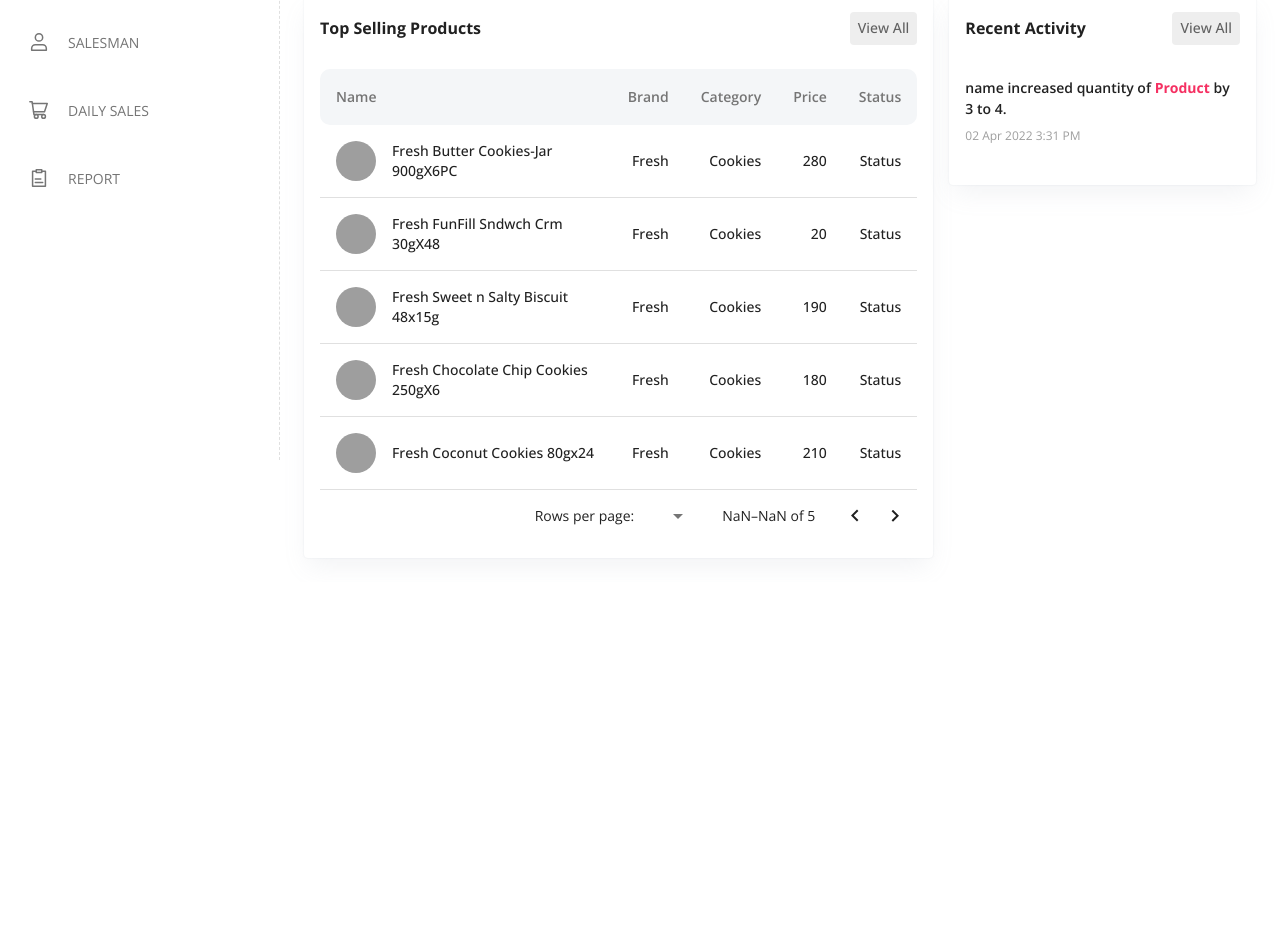
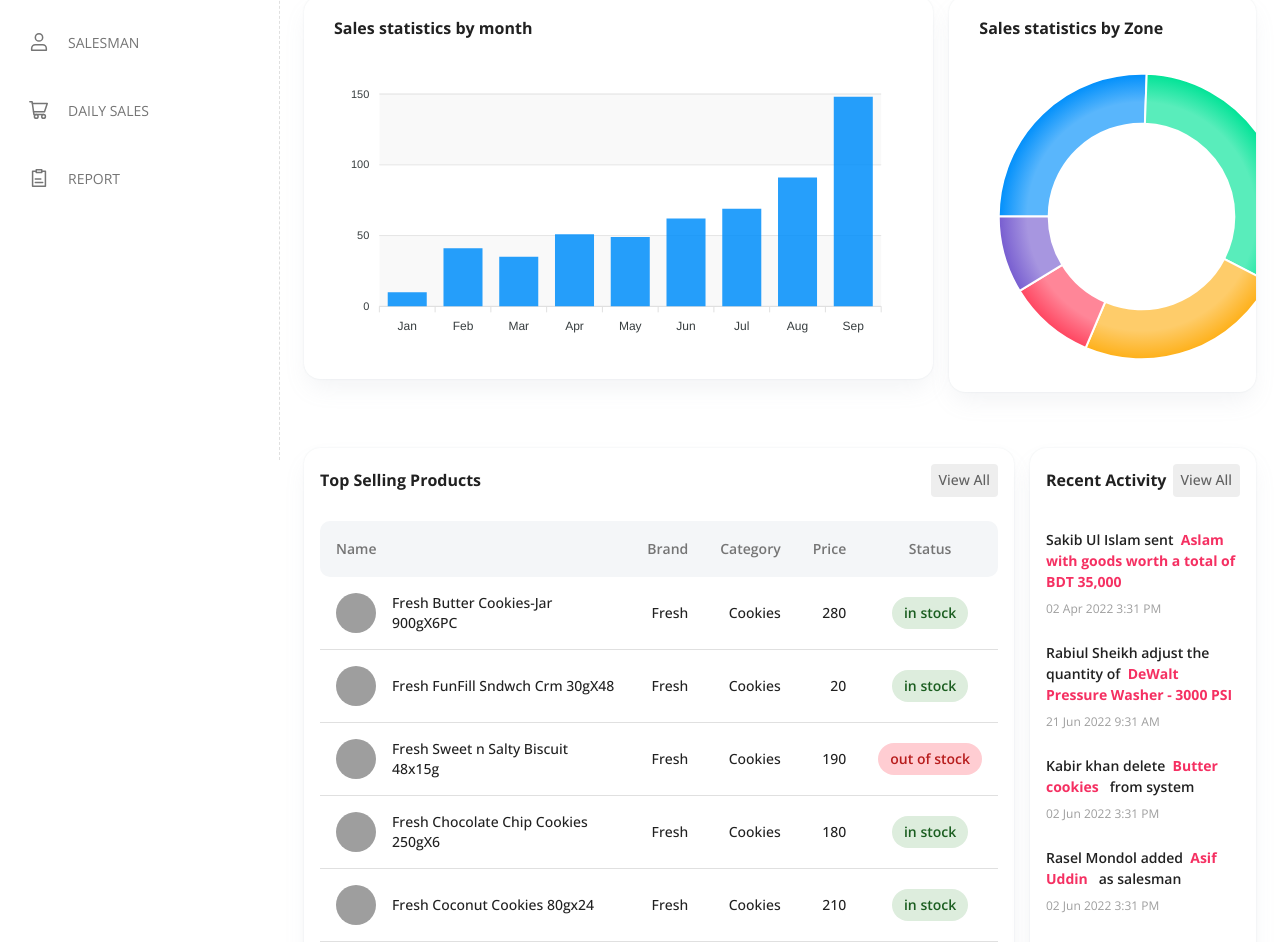
Before and after one commit to ssjisan/inventesy-dashboard, a React (Create React App) app: page / in a window 1280 px wide. Shown: the part 340-1282 px from the top of the page. Before the commit the page ends 922 px from the top, so only its background shows below. Built offline with nearby package versions, Linux system fonts and the light colour scheme; grey boxes are pictures that could not be loaded.

Commit message:
bar chrt and pie chart added

```diff
--- a/package.json
+++ b/package.json
@@ -11,7 +11,9 @@
     "@testing-library/jest-dom": "^5.16.5",
     "@testing-library/react": "^13.4.0",
     "@testing-library/user-event": "^13.5.0",
+    "apexcharts": "^3.36.3",
     "react": "^18.2.0",
+    "react-apexcharts": "^1.4.0",
     "react-dom": "^18.2.0",
     "react-router": "^6.4.4",
     "react-router-dom": "^6.4.4",
--- /dev/null
+++ b/src/Assets/FakeData/ActivityLog.json
@@ -0,0 +1,37 @@
+[
+  {
+    "id": 1,
+    "action": "load",
+    "performedBy": "Sakib Ul Islam",
+    "description": "Aslam with goods worth a total of BDT 35,000",
+    "time": "02 Apr 2022 3:31 PM"
+  },
+  {
+    "id": 2,
+    "action": "adjust",
+    "performedBy": "Rabiul Sheikh",
+    "description": "DeWalt Pressure Washer - 3000 PSI",
+    "time": "21 Jun 2022 9:31 AM"
+  },
+  {
+    "id": 3,
+    "action": "delete",
+    "performedBy": "Kabir khan",
+    "description": "Butter cookies",
+    "time": "02 Jun 2022 3:31 PM"
+  },
+  {
+    "id": 4,
+    "action": "join",
+    "performedBy": "Rasel Mondol",
+    "description": "Asif Uddin",
+    "time": "02 Jun 2022 3:31 PM"
+  },
+  {
+    "id": 5,
+    "action": "join",
+    "performedBy": "Sunam Saha",
+    "description": "Akash Barua",
+    "time": "02 Jun 2022 3:31 PM"
+  }
+]
--- /dev/null
+++ b/src/Components/Dashboard/BarChart.js
@@ -0,0 +1,67 @@
+import { Box, Typography } from "@mui/material";
+import React from "react";
+import ReactApexChart from "react-apexcharts";
+
+const state = {
+  series: [
+    {
+      name: "Sales",
+      data: [10, 41, 35, 51, 49, 62, 69, 91, 148],
+    },
+  ],
+  options: {
+    chart: {
+      height: 350,
+      type: "line",
+      zoom: {
+        enabled: true,
+      },
+      toolbar: {
+        show: false,
+      },
+    },
+    dataLabels: {
+      enabled: false,
+    },
+    stroke: {
+      curve: "straight",
+    },
+    grid: {
+      row: {
+        colors: ["#f3f3f3", "transparent"], // takes an array which will be repeated on columns
+        opacity: 0.5,
+      },
+    },
+    xaxis: {
+      categories: [
+        "Jan",
+        "Feb",
+        "Mar",
+        "Apr",
+        "May",
+        "Jun",
+        "Jul",
+        "Aug",
+        "Sep",
+      ],
+    },
+  },
+};
+export default function BarChart() {
+  return (
+    <Box>
+      <Typography
+        sx={{ fontSize: "16px", fontWeight: 700, mb: 3 }}
+        color="text.1000"
+      >
+        Sales statistics by month
+      </Typography>
+      <ReactApexChart
+        options={state.options}
+        series={state.series}
+        type="bar"
+        height={280}
+      />
+    </Box>
+  );
+}
--- /dev/null
+++ b/src/Components/Dashboard/PieChart.js
@@ -0,0 +1,67 @@
+import { Box, Typography } from "@mui/material";
+import React from "react";
+import ReactApexChart from "react-apexcharts";
+const state = {
+  series: [44, 55, 41, 17, 15],
+  options: {
+    chart: {
+      width: 490,
+      type: "donut",
+    },
+    plotOptions: {
+      pie: {
+        startAngle: -90,
+        endAngle: 270,
+      },
+    },
+    dataLabels: {
+      enabled: false,
+    },
+    fill: {
+      type: "gradient",
+    },
+    responsive: [
+      {
+        breakpoint: 767,
+        options: {
+          chart: {
+            width: 350,
+          },
+          legend: {
+            show: true,
+          },
+        },
+      },
+      {
+        breakpoint: 480,
+        options: {
+          chart: {
+            width: 280,
+          },
+          legend: {
+            show: false,
+          },
+        },
+      },
+    ],
+  },
+};
+
+export default function PieChart() {
+  return (
+    <Box>
+      <Typography
+        sx={{ fontSize: "16px", fontWeight: 700, mb: 3 }}
+        color="text.1000"
+      >
+        Sales statistics by Zone
+      </Typography>
+      <ReactApexChart
+        options={state.options}
+        series={state.series}
+        type="donut"
+        width={420}
+      />
+    </Box>
+  );
+}
--- a/src/Components/Dashboard/Product Table/TableContant.js
+++ b/src/Components/Dashboard/Product Table/TableContant.js
@@ -1,5 +1,5 @@
 import React from "react";
-import { Avatar, TableBody, TableRow } from "@mui/material";
+import { Avatar, Chip, TableBody, TableRow } from "@mui/material";
 import { styled } from "@mui/material/styles";
 import TableCell, { tableCellClasses } from "@mui/material/TableCell";
 export default function TableContant({ product }) {
@@ -27,7 +27,26 @@ export default function TableContant({ product }) {
           <StyledTableCell align="right">{data.brand}</StyledTableCell>
           <StyledTableCell align="right">{data.category}</StyledTableCell>
           <StyledTableCell align="right">{data.price}</StyledTableCell>
-          <StyledTableCell align="right">Status</StyledTableCell>
+          <StyledTableCell align="center">
+           {data.stock >=10 ? <Chip
+              label="in stock"
+              sx={{
+                fontSize: "14px",
+                fontWeight: 600,
+                backgroundColor: "#DDEDDD",
+                color: "#1B5E20",
+              }}
+            />
+            : <Chip
+              label="out of stock"
+              sx={{
+                fontSize: "14px",
+                fontWeight: 600,
+                backgroundColor: "#FFCDD2",
+                color: "#B71C1C",
+              }}
+            />}
+          </StyledTableCell>
         </TableRow>
       ))}
     </TableBody>
--- a/src/Components/Dashboard/Product Table/TableHeader.js
+++ b/src/Components/Dashboard/Product Table/TableHeader.js
@@ -24,7 +24,7 @@ export default function TableHeader() {
         <StyledTableCell align="right">Brand</StyledTableCell>
         <StyledTableCell align="right">Category</StyledTableCell>
         <StyledTableCell align="right">Price</StyledTableCell>
-        <StyledTableCell align="right">Status</StyledTableCell>
+        <StyledTableCell align="center">Status</StyledTableCell>
       </TableRow>
     </TableHead>
   );
--- a/src/Components/Dashboard/RecentActivity.js
+++ b/src/Components/Dashboard/RecentActivity.js
@@ -1,5 +1,6 @@
 import { Box, Button, Typography } from "@mui/material";
 import React from "react";
+import log from "../../Assets/FakeData/ActivityLog.json";
 
 export default function RecentActivity() {
   return (
@@ -19,22 +20,62 @@ export default function RecentActivity() {
           {" "}
           Recent Activity
         </Typography>
-        <Button sx={{padding:"4px 8px", backgroundColor:"text.200", color:"text.900", textTransform:"none"}}>View All</Button>
+        <Button
+          sx={{
+            padding: "4px 8px",
+            backgroundColor: "text.200",
+            color: "text.900",
+            textTransform: "none",
+          }}
+        >
+          View All
+        </Button>
       </Box>
-      <Box sx={{ display: "flex", flexDirection: "column", gap: 1, mb:3 }}>
+      {log.map((data) => {
+        return (
+          <Box sx={{ display: "flex", flexDirection: "column", gap: 1, mb: 3 }}>
+            {data.action === "load" && (
               <Typography sx={{ fontWeight: 600, fontSize: "14px" }}>
-          {"name"} increased quantity of{" "}
+                {data.performedBy} sent &nbsp;
                 <span style={{ fontWeight: 700, color: "#F53062" }}>
-            {"Product"}
+                  {data.description}
+                </span>
+              </Typography>
+            )}
+            {data.action === "adjust" && (
+              <Typography sx={{ fontWeight: 600, fontSize: "14px" }}>
+                {data.performedBy} adjust the quantity of &nbsp;
+                <span style={{ fontWeight: 700, color: "#F53062" }}>
+                  {data.description}
+                </span>
+              </Typography>
+            )}
+            {data.action === "delete" && (
+              <Typography sx={{ fontWeight: 600, fontSize: "14px" }}>
+                {data.performedBy} delete &nbsp;
+                <span style={{ fontWeight: 700, color: "#F53062" }}>
+                  {data.description}
                 </span>{" "}
-          by 3 to 4.
+                &nbsp; from system
               </Typography>
+            )}
+            {data.action === "join" && (
+              <Typography sx={{ fontWeight: 600, fontSize: "14px" }}>
+                {data.performedBy} added &nbsp;
+                <span style={{ fontWeight: 700, color: "#F53062" }}>
+                  {data.description}
+                </span>{" "}
+                &nbsp; as salesman
+              </Typography>
+            )}
             <Typography
               sx={{ fontWeight: 400, fontSize: "12px", color: "text.500" }}
             >
-          02 Apr 2022 3:31 PM
+              {data.time}
             </Typography>
           </Box>
+        );
+      })}
     </Box>
   );
 }
--- a/src/Layout/Navbar/Navbar.js
+++ b/src/Layout/Navbar/Navbar.js
@@ -24,7 +24,7 @@ export default function Navbar({ handleDrawerToggle }) {
                 ml: { lg: `${drawerWidth}px` },
             }}
             style={{
-                backgroundColor: "rgba(255, 255, 255, 0.04)",
+                backgroundColor: "rgba(255, 255, 255, 1)",
                 boxShadow: "none",
                 borderBottom:"1px dashed #E0E0E0"
             }}
--- a/src/Pages/Dashboard/Dashboard.js
+++ b/src/Pages/Dashboard/Dashboard.js
@@ -3,6 +3,8 @@ import React from "react";
 import ProductTable from "../../Components/Dashboard/Product Table/ProductTable";
 import RecentActivity from "../../Components/Dashboard/RecentActivity";
 import StateCard from "../../Components/Dashboard/StateCard";
+import BarChart from "../../Components/Dashboard/BarChart";
+import PieChart from "../../Components/Dashboard/PieChart";
 import Sidebar from "../../Layout/Sidebar/Sidebar";
 
 export default function Dashboard() {
@@ -34,9 +36,11 @@ export default function Dashboard() {
                 p: 2,
                 boxShadow:
                   "0px 0px 2px rgba(145, 158, 171, 0.2), 0px 12px 24px -4px rgba(145, 158, 171, 0.12)",
+                padding: "20px 30px",
+                borderRadius: "16px",
               }}
             >
-              <ProductTable />
+              <BarChart />
             </Card>
           </Grid>
           <Grid item xs={12} sm={12} md={4}>
@@ -45,6 +49,34 @@ export default function Dashboard() {
                 p: 2,
                 boxShadow:
                   "0px 0px 2px rgba(145, 158, 171, 0.2), 0px 12px 24px -4px rgba(145, 158, 171, 0.12)",
+                padding: "20px 30px",
+                borderRadius: "16px",
+              }}
+            >
+              <PieChart />
+            </Card>
+          </Grid>
+        </Grid>
+        <Grid container spacing={2} sx={{ mt: 5 }}>
+          <Grid item xs={12} sm={12} md={9}>
+            <Card
+              sx={{
+                p: 2,
+                boxShadow:
+                  "0px 0px 2px rgba(145, 158, 171, 0.2), 0px 12px 24px -4px rgba(145, 158, 171, 0.12)",
+                borderRadius: "16px",
+              }}
+            >
+              <ProductTable />
+            </Card>
+          </Grid>
+          <Grid item xs={12} sm={12} md={3}>
+            <Card
+              sx={{
+                p: 2,
+                boxShadow:
+                  "0px 0px 2px rgba(145, 158, 171, 0.2), 0px 12px 24px -4px rgba(145, 158, 171, 0.12)",
+                borderRadius: "16px",
               }}
             >
               <RecentActivity />
```
Also changed, not shown: 1 other file (tests, documents, lock files or other folders). Lines whose indentation alone changed are shown as unchanged.
